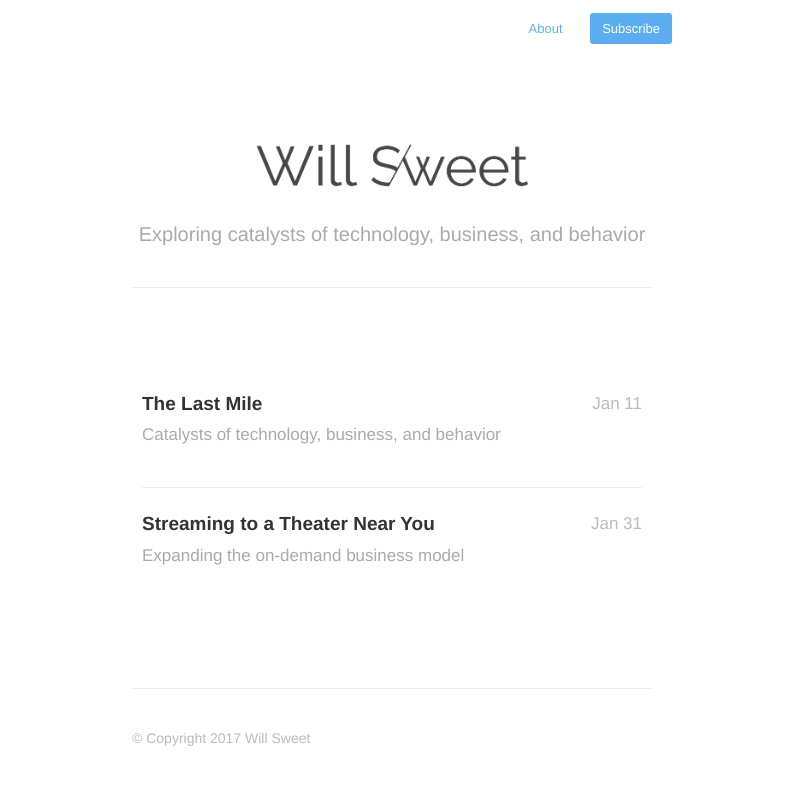
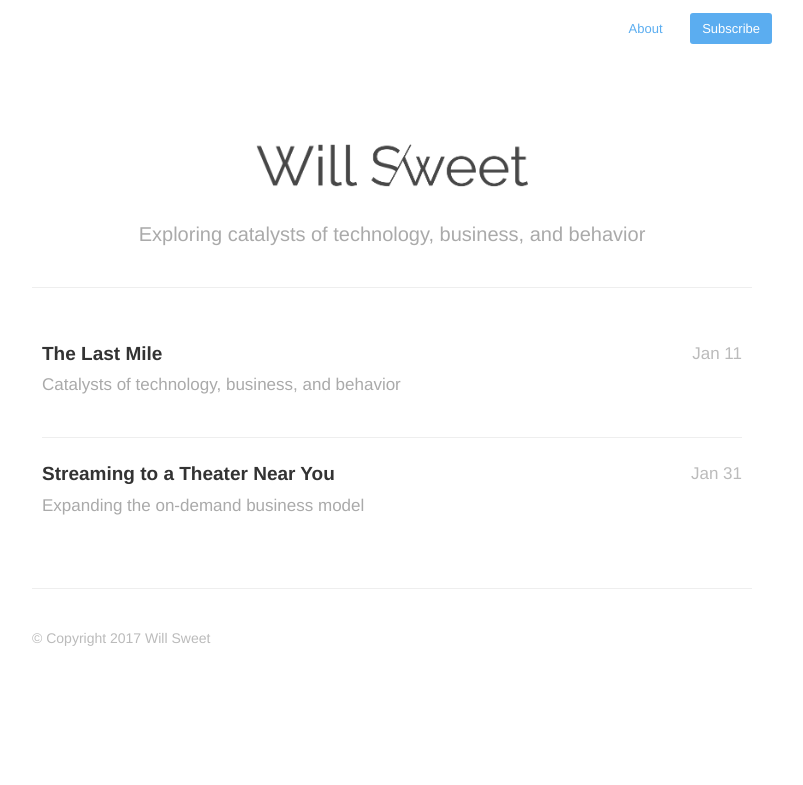
Before and after one commit to williebsweet/williebsweet.github.io, a Jekyll site: the page built from index.html, in a window 1280 px wide. Shown: the top 785 px of the page, without its empty margins (248-1051 px from the left). Built offline with Jekyll 4.4.1, drawn with Linux system fonts in a browser that asks for light colours; nearby versions of some CDN libraries; the list of posts is cut into pages by our own code.

Commit message:
update css and config

```diff
--- a/_config.yml
+++ b/_config.yml
@@ -11,7 +11,7 @@ gems: [jekyll-paginate]
 paginate: 20
 baseurl: /
 domain_name: 'http://williebsweet.github.io'
-google_analytics: 'UA-XXXXXXXX-X'
+google_analytics: 'UA-90251733-1'
 disqus: false
 disqus_shortname: 'your-disqus-shortname'
 
--- a/_includes/sub_footer.html
+++ b/_includes/sub_footer.html
@@ -1,3 +1,3 @@
 <footer id="sub-footer">
-    <p class="small">Built on Jekyll using forked Cactus theme</p>
+    <p class="small">Built on Jekyll using a forked Cactus theme</p>
 </footer>
--- a/assets/css/style.css
+++ b/assets/css/style.css
@@ -52,6 +52,7 @@ html, body { height: 100%; }
 
 body {
 	font:16px/1 "Helvetica Neue", Helvetica, Arial, sans-serif;
+	/*background-image: url(/assets/images/dotgrid.jpg);*/
 	color: #666;
 	-webkit-font-smoothing: antialiased;
 	text-rendering: optimizeLegibility;
@@ -71,7 +72,7 @@ h2 {
 
 .profile #wrapper {
 	padding: 100px 40px 0px;
-	max-width: 600px;
+	max-width: 800px;
 	margin: 0 auto;
 }
 
@@ -119,7 +120,7 @@ h2 {
 nav.main-nav {
 	padding: 20px 20px 0;
 
-	max-width: 600px;
+	max-width: 800px;
 	width:100%;
 	background: #fff;
 	background: rgba(255,255,255,.90);
@@ -147,13 +148,13 @@ nav.main-nav a.cta {
 }
 
 #wrapper {
-  max-width: 600px;
+  max-width: 800px;
   margin: 0 auto;
   padding: 60px 40px 100px 40px;
 }
 
 #wrapper.home {
-	max-width: 600px;
+	max-width: 800px;
 	margin: 0 auto;
 	padding: 0px 40px 20px 40px;
 }
@@ -244,7 +245,6 @@ em, i { font-style: italic; }
 
 .post header {
 	text-align:center;
-
 }
 
 .post h1 {
@@ -392,7 +392,7 @@ img {
 Post List
 =========================================== */
 #post-list,#archive-list {
-	margin-top: 100px;
+	margin-top: 50px;
 }
 
 #post-list li,#archive-list li {
@@ -452,7 +452,7 @@ Post List
 #footer {
 	box-shadow: inset 0 1px 0 #eee;
 	padding: 40px 0 0 0;
-	margin-top: 100px;
+	margin-top: 50px;
 }
 
 #sub-footer {
```
Also changed, not shown: assets/images/dotgrid.jpg (added), 3 other files.
